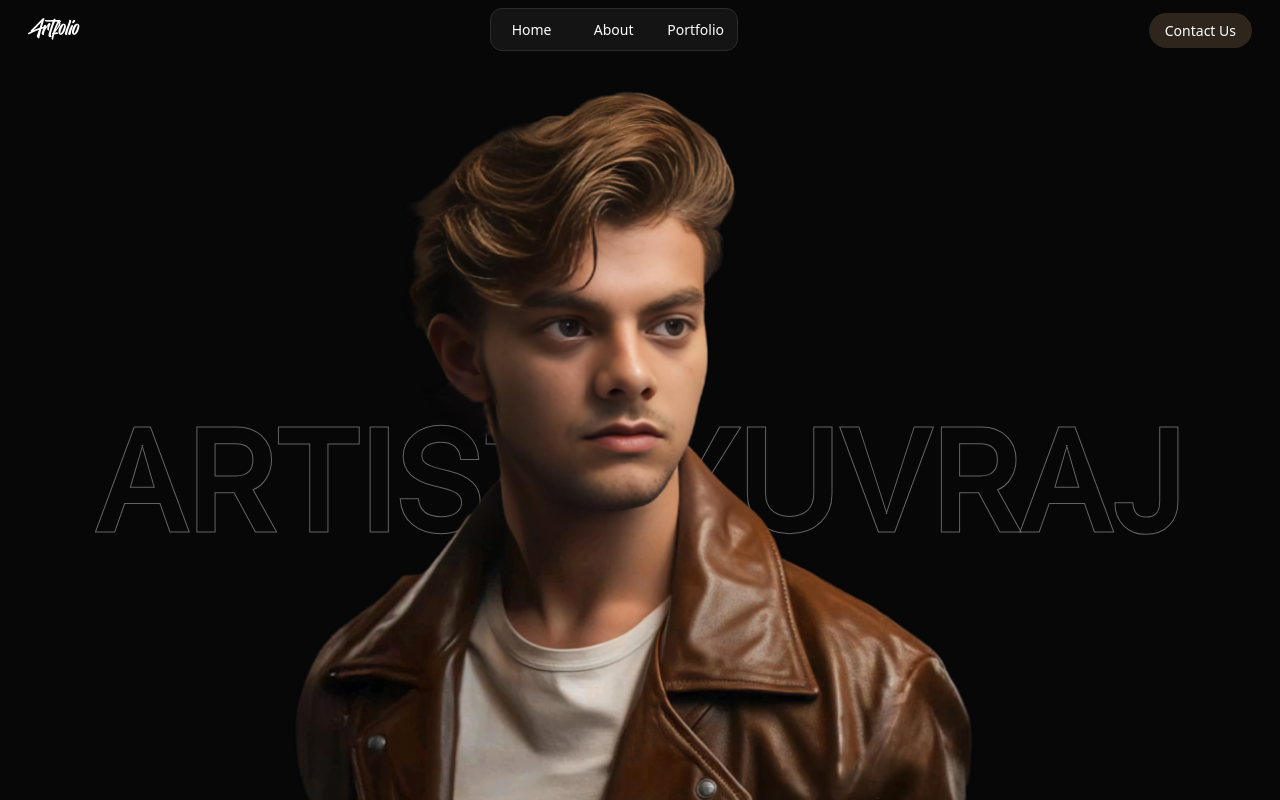
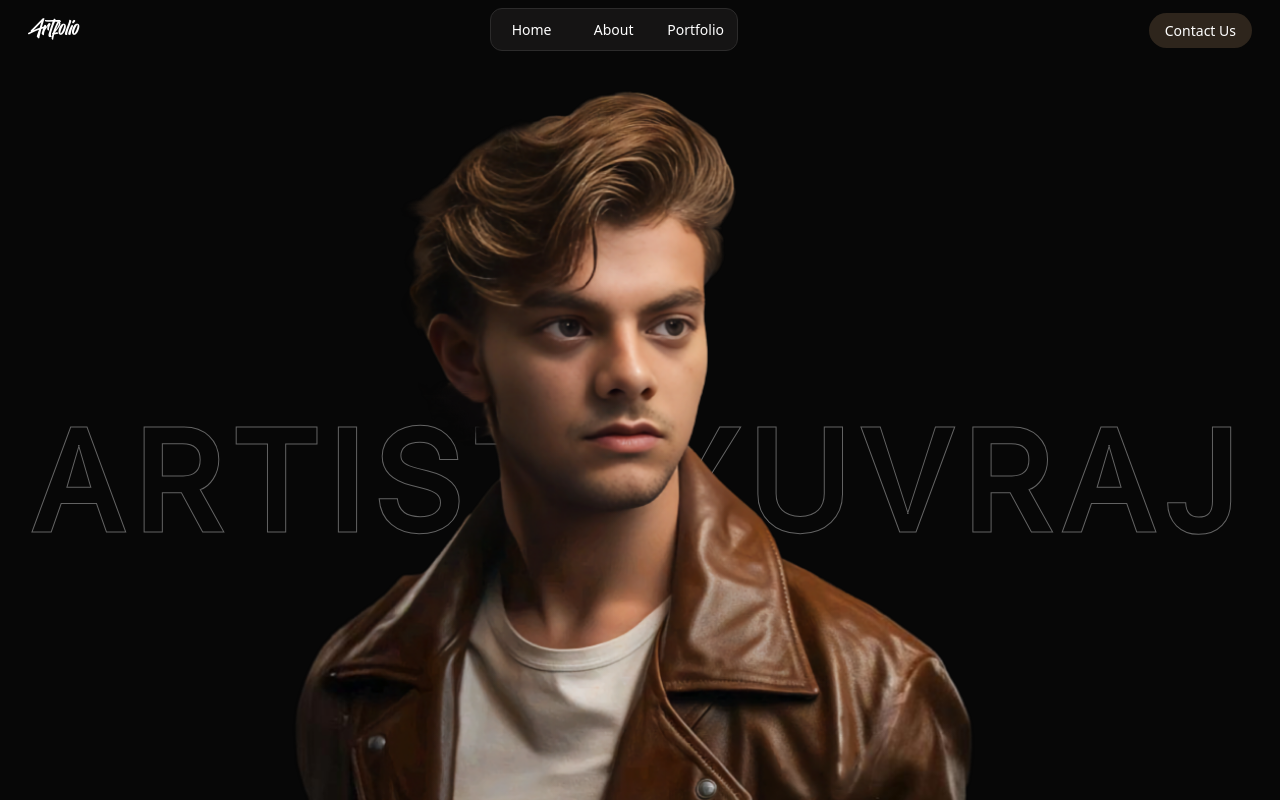
Before and after one commit to techiuv/artist-portfolio, a React (Vite) app: page / in a window 1280 px wide. Shown: the top 800 px of the page. Built offline with nearby package versions, Linux system fonts and the light colour scheme; no server answers.

Commit message:
Update HeroHeading.jsx

```diff
--- a/src/components/ui/HeroHeading.jsx
+++ b/src/components/ui/HeroHeading.jsx
@@ -1,6 +1,6 @@
 const HeroHeading = ({ text }) => {
   return (
-    <h3 className="text-stroke-1 opacity-50 uppercase font-extrabold md:font-bold text-[10.8vw] md:text-[12vww] lg:text-[11vw] text-gradient-stroke mb-28 tracking-wide	 hero-txt">
+    <h3 className="text-stroke-1 opacity-50 uppercase font-extrabold md:font-bold text-[11.5vw] md:text-[12vww] lg:text-[11vw] text-gradient-stroke mb-28 tracking-widest	 hero-txt">
       {text}
     </h3>
   );
```
